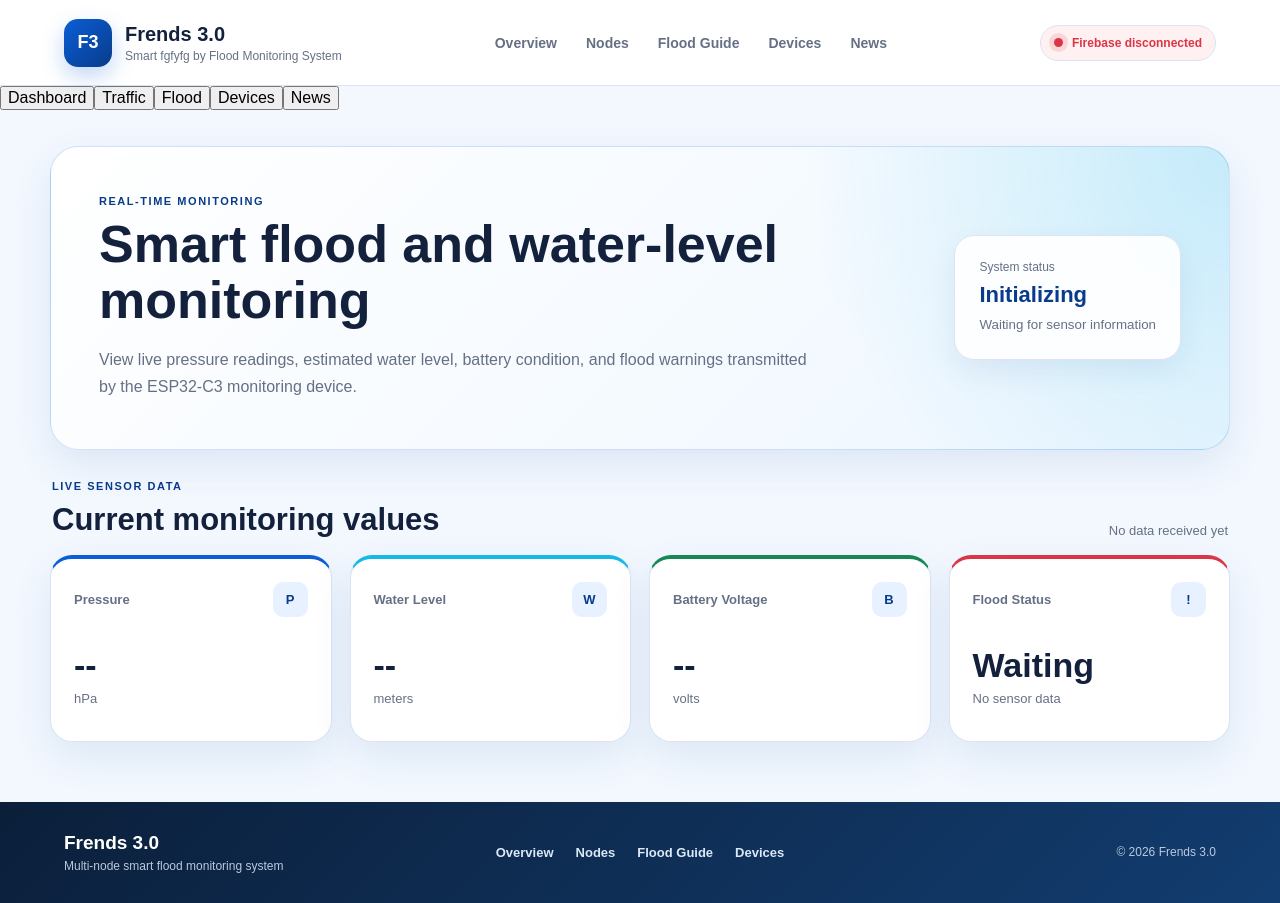
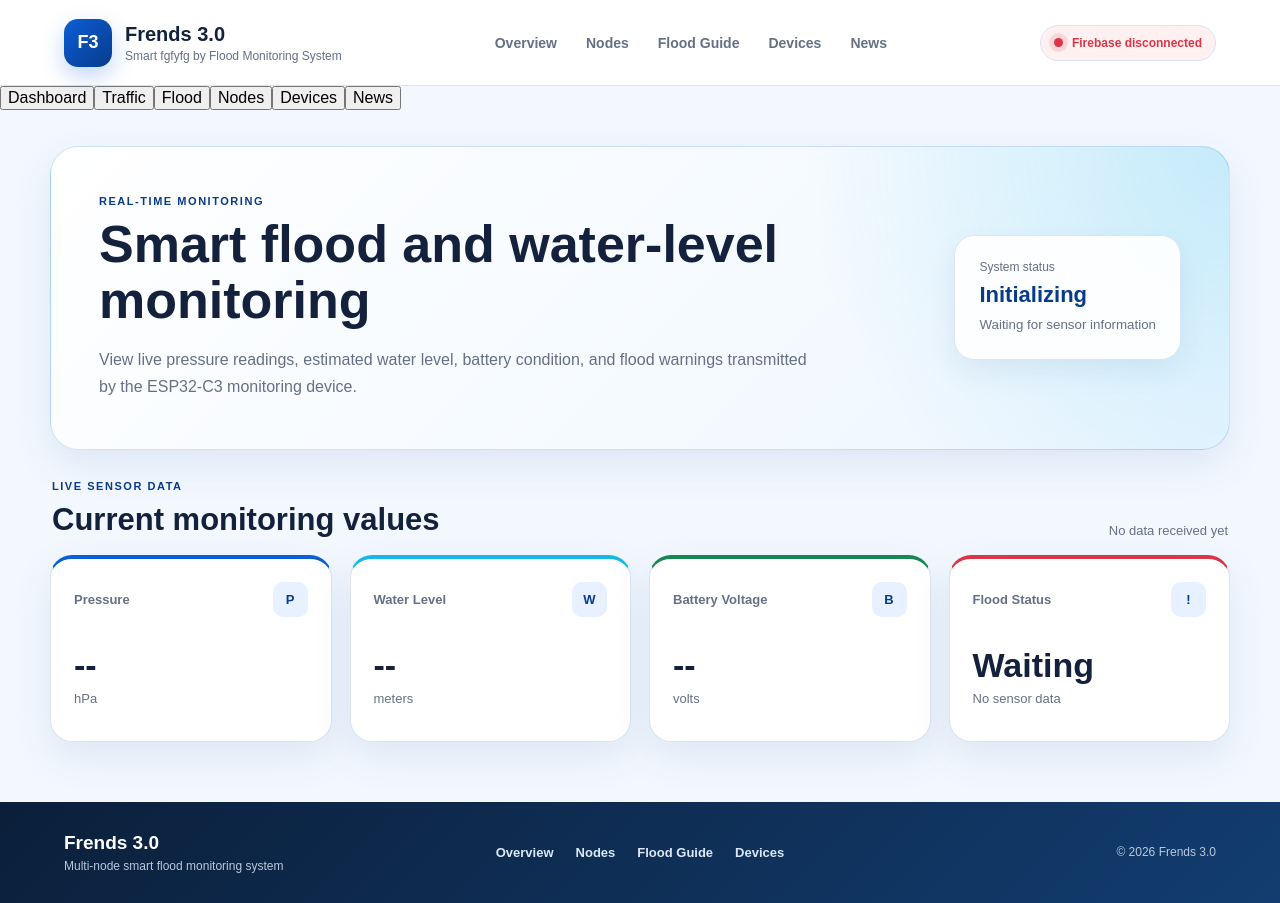
Before and after one commit to joshhdc21/FRENDS3.0_UI-, a React (Vite) app: page / in a window 1280 px wide. Built offline with nearby package versions, Linux system fonts and the light colour scheme.

Commit message:
add nodes

```diff
--- a/src/App.jsx
+++ b/src/App.jsx
@@ -3,8 +3,9 @@ import { useState } from "react";
 import Header from "./components/Header";
 import Footer from "./components/Footer";
 import MonitoringSection from "./components/MonitoringSection";
-import TrafficHeroSection from "./components/TrafficHeroSection";
+import trafficherosection from "./components/trafficherosection";
 import FloodLevelSection from "./components/FloodLevelSection";
+import NodeSection from "./components/NodeSection";
 import DeviceSection from "./components/DeviceSection";
 import NewsSection from "./components/NewsSection";
 
@@ -45,6 +46,14 @@ function App() {
 
         <button
           type="button"
+          className={page === "nodes" ? "active" : ""}
+          onClick={() => setPage("nodes")}
+        >
+          Nodes
+        </button>
+
+        <button
+          type="button"
           className={page === "devices" ? "active" : ""}
           onClick={() => setPage("devices")}
         >
@@ -63,9 +72,11 @@ function App() {
       <main className="main-content">
         {page === "dashboard" && <MonitoringSection />}
 
-        {page === "traffic" && <TrafficHeroSection />}
+        {page === "traffic" && <trafficherosection />}
 
         {page === "flood" && <FloodLevelSection />}
+
+        {page === "nodes" && <NodeSection />}
 
         {page === "devices" && <DeviceSection />}
 
--- a/src/components/trafficherosection.jsx
+++ b/src/components/trafficherosection.jsx
@@ -1,4 +1,4 @@
-function NewsSection() {
+function trafficherosection() {
   return (
     <section id="traffic" className="page-section">
       <div className="hero-panel">
@@ -54,4 +54,4 @@ function NewsSection() {
   );
 }
 
-export default NewsSection;
+export default trafficherosection;
```
